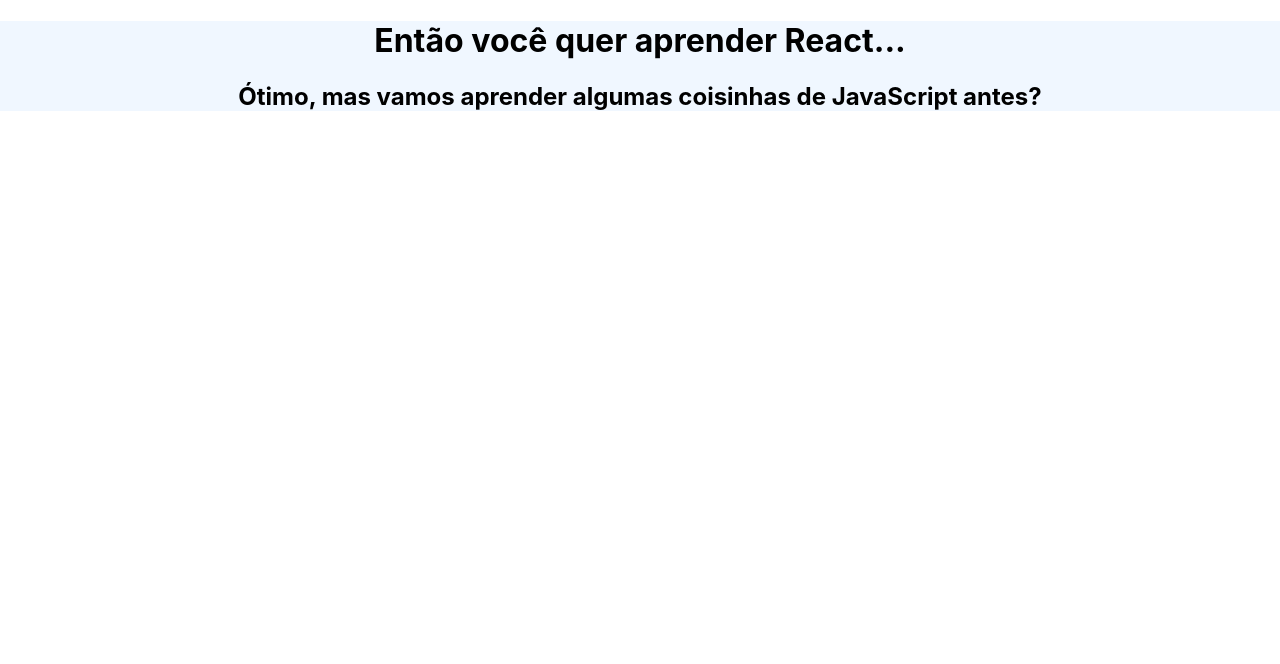
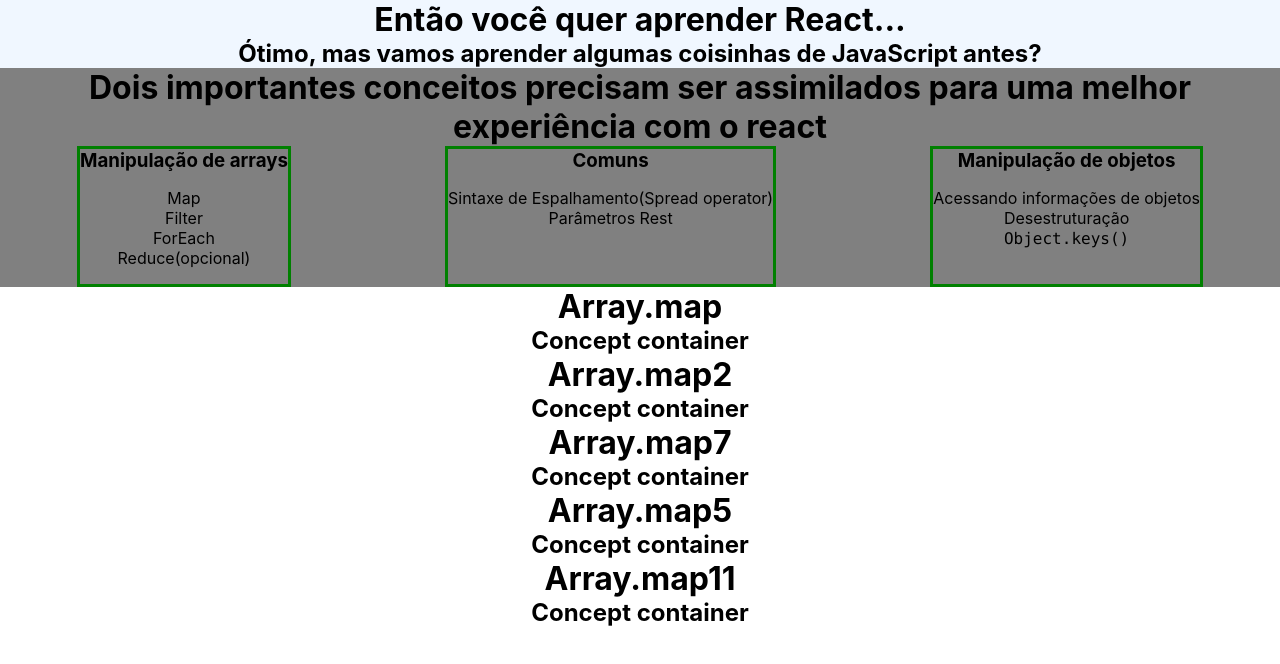
Before and after one commit to laurolyra/concepts-before-react, a React (Create React App) app: page / in a window 1280 px wide. Shown: the top 664 px of the page. Built offline with nearby package versions, Linux system fonts and the light colour scheme.

Commit message:
concepts container

```diff
--- a/src/App.css
+++ b/src/App.css
@@ -1,3 +1,6 @@
 .App {
   text-align: center;
 }
+h1, h2, h3, h4 {
+  margin: 0;
+}
--- a/src/App.js
+++ b/src/App.js
@@ -1,10 +1,18 @@
 import './App.css';
 import Intro from './components/Intro';
+import ConceptsArea from './components/ConceptsArea';
+import Concept from './components/Concept';
 
 function App() {
   return (
     <div className="App">
       <Intro/>
+      <ConceptsArea/>
+      <Concept title='Array.map'/>
+      <Concept title='Array.map2'/>
+      <Concept title='Array.map7'/>
+      <Concept title='Array.map5'/>
+      <Concept title='Array.map11'/>
     </div>
   );
 }
--- /dev/null
+++ b/src/components/Concept/index.jsx
@@ -0,0 +1,11 @@
+import React from 'react';
+import './styles.scss';
+
+const Concept = (props) => (
+  <div className='concept-container'>
+    <h1>{props.title}</h1>
+    <h2>Concept container</h2>
+  </div>
+  );
+
+export default Concept;
--- /dev/null
+++ b/src/components/ConceptsArea/index.jsx
@@ -0,0 +1,36 @@
+import React from 'react';
+import './styles.scss';
+
+const ConceptsArea = () => (
+  <div className='concepts-area'>
+    <h1>Dois importantes conceitos precisam ser assimilados para uma melhor experiência com o react</h1>
+    <section className='concept-blocks-container'>
+      <div className='concept-block'>
+        <h3>Manipulação de arrays</h3>
+        <ul>
+          <li>Map</li>
+          <li>Filter</li>
+          <li>ForEach</li>
+          <li>Reduce(opcional)</li>
+        </ul>
+      </div>
+      <div className='concept-block'>
+        <h3>Comuns</h3>
+        <ul>
+          <li>Sintaxe de Espalhamento(Spread operator)</li>
+          <li>Parâmetros Rest</li>
+        </ul>
+      </div>
+      <div className='concept-block'>
+        <h3>Manipulação de objetos</h3>
+        <ul>
+          <li>Acessando informações de objetos</li>
+          <li>Desestruturação</li>
+          <li><code>Object.keys()</code></li>
+        </ul>
+      </div>
+    </section>
+  </div>
+  );
+
+export default ConceptsArea;
--- /dev/null
+++ b/src/components/ConceptsArea/styles.scss
@@ -0,0 +1,17 @@
+.concepts-area {
+  background-color: gray;
+
+  .concept-blocks-container {
+    display: flex;
+    justify-content: space-around;
+
+    .concept-block {
+      border: 3px solid green;
+
+      ul {
+        list-style: none;
+        padding: 0;
+      }
+    }
+  }
+}
```
Also changed, not shown: src/components/Concept/styles.scss (added).
